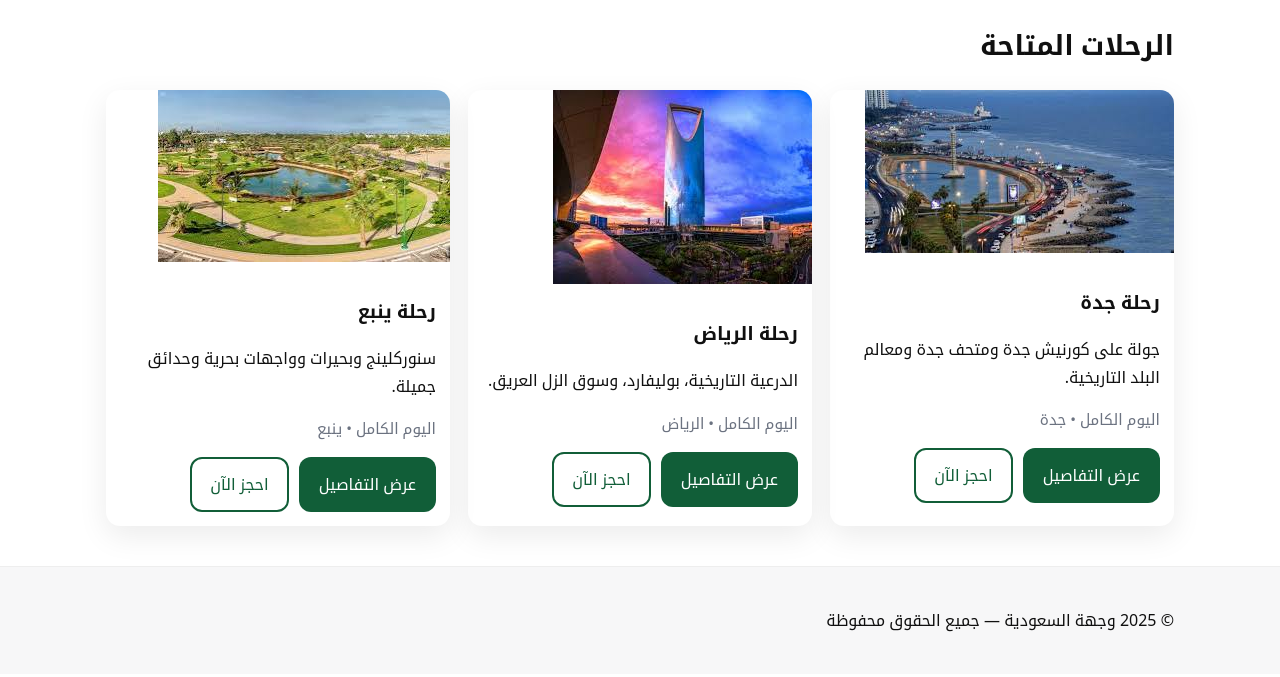
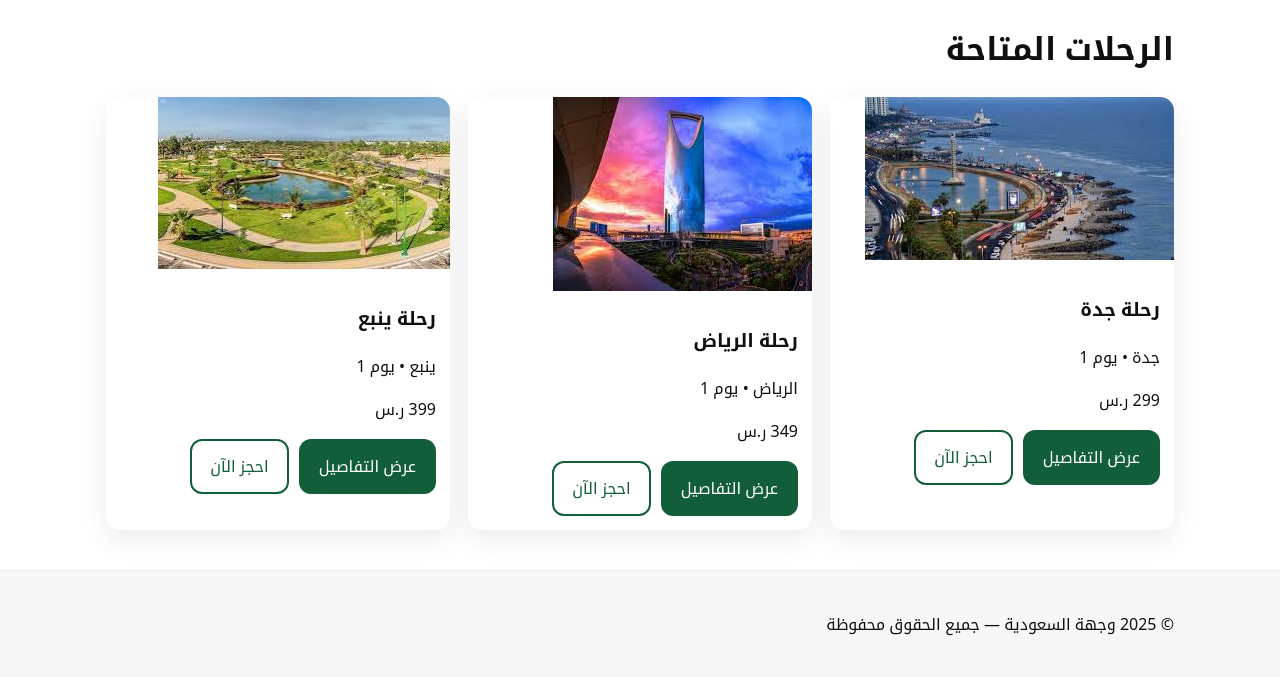
Before and after one commit to abodahim/saudidestination_complete, a Flask app: page /trips in a window 1280 px wide. Shown: the part 65-742 px from the top of the page. Run offline with Flask 3, Linux system fonts and the light colour scheme.

Commit message:
Update trips.html

```diff
--- a/templates/trips.html
+++ b/templates/trips.html
@@ -1,52 +1,22 @@
 {% extends "base.html" %}
-{% block title %}الرحلات - وجهة السعودية{% endblock %}
+{% block title %}الرحلات{% endblock %}
 
 {% block content %}
-<section>
-  <h1 class="section-title">الرحلات المتاحة</h1>
-
-  <div class="cards">
-    <!-- جدة -->
-    <article class="card">
-      <img src="{{ url_for('static', filename='images/jeddah_1.JPG') }}" alt="رحلة جدة">
-      <div class="card__body">
-        <h3>رحلة جدة</h3>
-        <p>جولة على كورنيش جدة ومتحف جدة ومعالم البلد التاريخية.</p>
-        <p class="muted">اليوم الكامل • جدة</p>
-        <div class="card__actions">
-          <a class="btn btn--primary" href="{{ url_for('trip_details', trip_id=1) }}">عرض التفاصيل</a>
-          <a class="btn btn--outline" href="{{ url_for('book', trip='رحلة جدة', price='299') }}">احجز الآن</a>
-        </div>
+<h1 class="page-title">الرحلات المتاحة</h1>
+<div class="cards">
+  {% for t in trips %}
+  <div class="card">
+    <img src="{{ url_for('static', filename=t.img) }}" alt="{{ t.title }}">
+    <div class="card__body">
+      <h3>{{ t.title }}</h3>
+      <p>{{ t.city }} • يوم {{ t.days }}</p>
+      <p class="price">{{ t.price }} ر.س</p>
+      <div class="card__actions">
+        <a href="{{ url_for('trip_details', trip_id=t.id) }}" class="btn btn--primary">عرض التفاصيل</a>
+        <a href="{{ url_for('book', trip_id=t.id) }}" class="btn btn--outline">احجز الآن</a>
       </div>
-    </article>
-
-    <!-- الرياض -->
-    <article class="card">
-      <img src="{{ url_for('static', filename='images/riyadh_1.JPG') }}" alt="رحلة الرياض">
-      <div class="card__body">
-        <h3>رحلة الرياض</h3>
-        <p>الدرعية التاريخية، بوليفارد، وسوق الزل العريق.</p>
-        <p class="muted">اليوم الكامل • الرياض</p>
-        <div class="card__actions">
-          <a class="btn btn--primary" href="{{ url_for('trip_details', trip_id=2) }}">عرض التفاصيل</a>
-          <a class="btn btn--outline" href="{{ url_for('book', trip='رحلة الرياض', price='349') }}">احجز الآن</a>
-        </div>
-      </div>
-    </article>
-
-    <!-- ينبع -->
-    <article class="card">
-      <img src="{{ url_for('static', filename='images/yanbu_1.JPG') }}" alt="رحلة ينبع">
-      <div class="card__body">
-        <h3>رحلة ينبع</h3>
-        <p>سنوركلينج وبحيرات وواجهات بحرية وحدائق جميلة.</p>
-        <p class="muted">اليوم الكامل • ينبع</p>
-        <div class="card__actions">
-          <a class="btn btn--primary" href="{{ url_for('trip_details', trip_id=3) }}">عرض التفاصيل</a>
-          <a class="btn btn--outline" href="{{ url_for('book', trip='رحلة ينبع', price='399') }}">احجز الآن</a>
-        </div>
-      </div>
-    </article>
+    </div>
   </div>
-</section>
+  {% endfor %}
+</div>
 {% endblock %}
```
